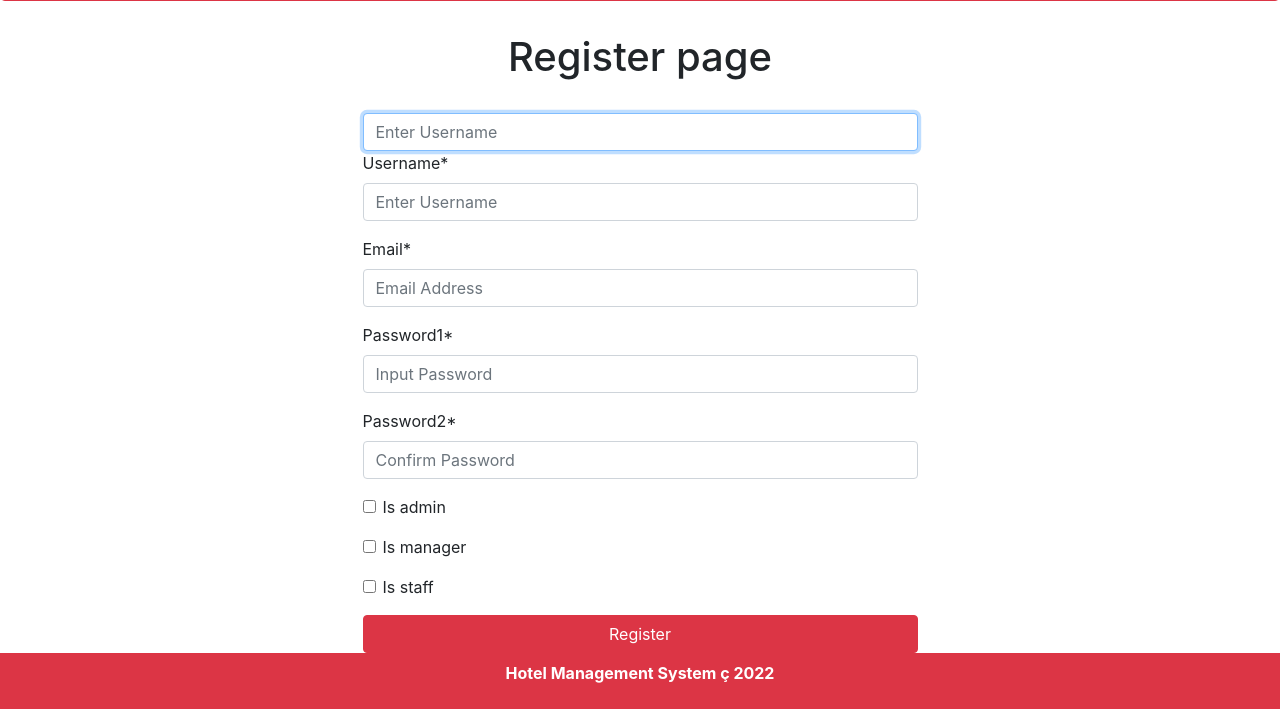
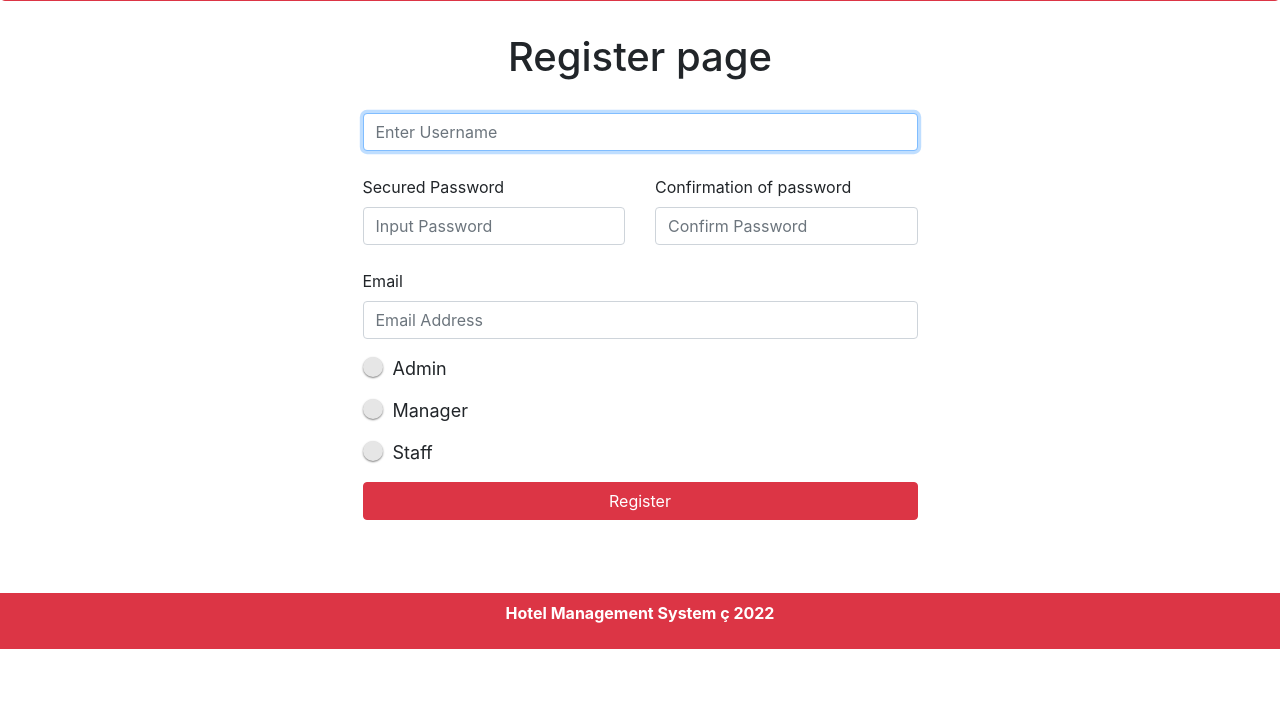
Before and after one commit to KramStyles/django-5-Hotel-ms, a Django app: page /acc/register in a window 1280 px wide. Shown: the part 183-892 px from the top of the page. After the commit the page ends 832 px from the top, so only its background shows below. Run offline with Django 4.2, Linux system fonts and the light colour scheme; some libraries are stand-ins or nearby versions.

Commit message:
fixed register form

```diff
--- a/account/static/account/checkbox.css
+++ b/account/static/account/checkbox.css
@@ -30,11 +30,11 @@
     background: #ccc; }
 
 .control input:checked ~ .control__indicator {
-    background: #f67280; }
+    background: #DC3545; }
 
 .control:hover input:not([disabled]):checked ~ .control__indicator,
 .control input:checked:focus ~ .control__indicator {
-    background: #f88a96; }
+    background: #DC3545; }
 
 .control input:disabled ~ .control__indicator {
     background: #e6e6e6;
--- a/account/templates/account/register.html
+++ b/account/templates/account/register.html
@@ -1,6 +1,7 @@
 {% extends 'hotel/base.html' %}
-{% load crispy_forms_tags %}
+
 {% block container %}
+
     <h1 class="text-center">Register page</h1>
     <form class="w-50 m-auto" method="post">
         {% csrf_token %}
@@ -10,9 +11,38 @@
                 {{ form.username }}
             </div>
         </div>
-        {{ form|crispy }}
+        <div class="row mt-4 mb-4">
+            <div class="col-md-6">
+                <label for="{{ form.password1.id_for_label }}">Secured Password</label>
+                {{ form.password1 }}
+            </div>
+            <div class="col-md-6">
+                <label for="{{ form.password2.id_for_label }}">Confirmation of password</label>
+                {{ form.password2 }}
+            </div>
+        </div>
+        <div class="row mb-3">
+            <div class="col-12">
+                <label for="{{ form.email.id_for_label }}">{{ form.email.label }}</label>
+                {{ form.email }}
+            </div>
+        </div>
 
-        {% if msg %} <div class="alert alert-danger mt-3">{{ msg }}</div> {% endif %}
+        <label class="control control--checkbox">Admin
+            {{ form.is_admin }}
+            <div class="control__indicator"></div>
+        </label>
+        <label class="control control--checkbox">Manager
+            {{ form.is_manager }}
+            <div class="control__indicator"></div>
+        </label>
+        <label class="control control--checkbox">Staff
+            {{ form.is_staff }}
+            <div class="control__indicator"></div>
+        </label>
+
+        {% if msg %}
+            <div class="alert alert-danger mt-3">{{ msg }}</div> {% endif %}
         <button type="submit" class="btn btn-danger btn-block mt-3">Register</button>
 
     </form>
--- a/hotel/templates/hotel/base.html
+++ b/hotel/templates/hotel/base.html
@@ -4,11 +4,14 @@
     <meta charset="UTF-8">
     <title>{% if title %}HMS :: {{ title|upper }}{% else %}Hotel MS{% endif %}</title>
     <link rel="stylesheet" href="https://stackpath.bootstrapcdn.com/bootstrap/4.3.1/css/bootstrap.min.css">
+    {% load static %}
+    <link rel="stylesheet" href="{% static 'account/checkbox.css' %}">
+
 </head>
 <body>
 {% block before_container %}
     <div class="jumbotron bg-danger text-center text-white font-weight-bold">
-        <h1>Welcome to Hotel Management System</h1>
+        <h1>Welcome to Hotel Management System </h1>
     </div>
 {% endblock %}
 <div class="container" style="min-height: 70vh">
```
